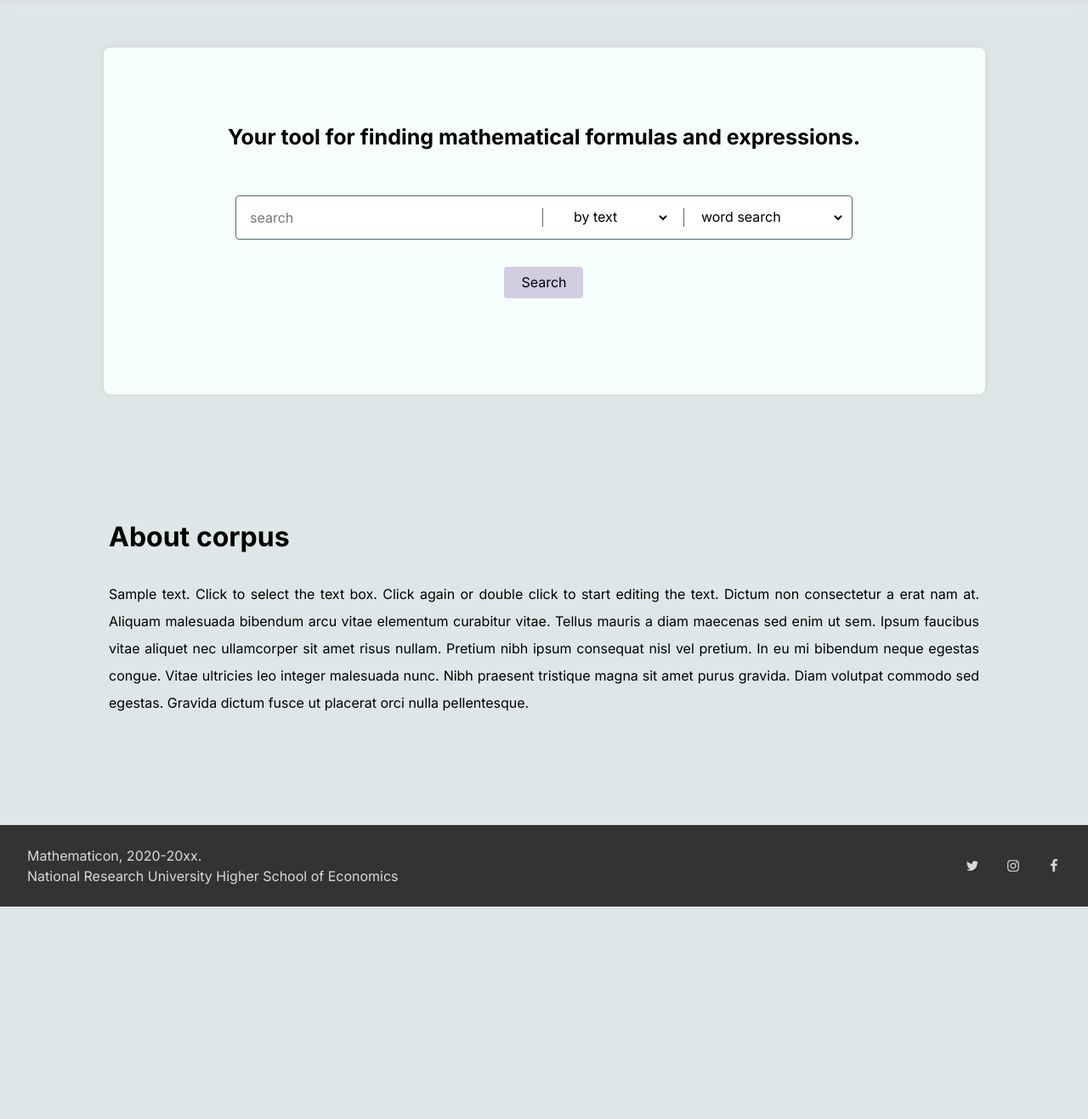
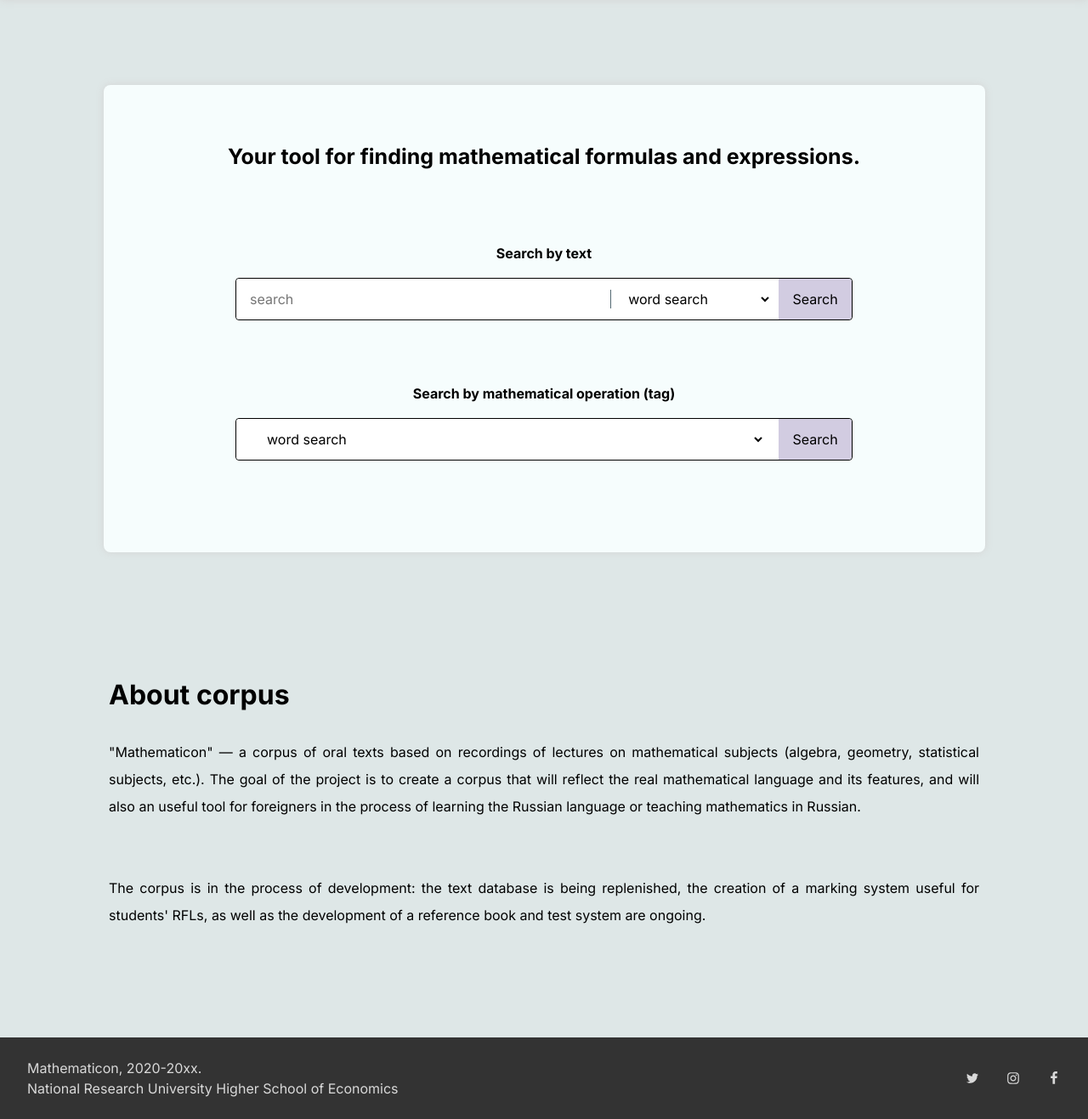
Before and after one commit to vknyazkova/mathematicon_mathIR, a Flask app: a page that uses mathematicon/webui/templates/home.html in a window 1280 px wide. Shown: the part 75-1392 px from the top of the page at 85% size. Before the commit the page ends 1142 px from the top, so only its background shows below. Run offline with Flask 3, Linux system fonts and the light colour scheme.

Commit message:
added taf search

```diff
--- a/mathematicon/webui/index.py
+++ b/mathematicon/webui/index.py
@@ -34,7 +34,7 @@ def result(lang):
     else:
         userid = None
         starring = "false"
-    if request.args['query_type'] == 'text':
+    if request.args['query']:
         search_type = request.args.get('search_type', 'lemma')
         query_info, sents_info = text_search.search(query, userid, search_type)
     elif request.args['query_type'] == 'formula':
--- a/mathematicon/webui/static/css/home.css
+++ b/mathematicon/webui/static/css/home.css
@@ -9,10 +9,10 @@
 }
 .home-container1 {
   width: 1037px;
-  height: 408px;
+  height: 550px;
   display: flex;
   box-shadow: 0px 0px 10px 0px #d4d4d4;
-  margin-top: 56px;
+  margin-top: 100px;
   align-items: center;
   border-radius: var(--dl-radius-radius-radius8);
   flex-direction: column;
@@ -63,3 +63,71 @@
     padding-right: var(--dl-space-space-twounits);
   }
 }
+.search-container {
+  width: 100%;
+  display: flex;
+  align-items: center;
+  flex-direction: row;
+  justify-content: center;
+  margin-top: 20px;
+  height: 50px;
+  border-width: 1px;
+  border-color: border-color: var(--dl-color-site-darkcyan);
+  border-radius: var(--dl-radius-radius-radius4);
+}
+
+.search-select2 {
+  margin: var(--dl-space-space-unit);
+  border-width: 0px;
+  padding-left: var(--dl-space-space-unit);
+  padding-right: var(--dl-space-space-unit);
+  background: white;
+  width: 100%;
+}
+.search-container2 {
+  width: 100%;
+  height: 100%;
+  display: flex;
+  align-items: center;
+  border-radius: var(--dl-radius-radius-radius4);
+  flex-direction: row;
+  justify-content: center;
+  background-color: var(--dl-color-gray-white);
+}
+.search-search2 {
+  width: 70%;
+  height: 165px;
+  display: flex;
+  position: relative;
+  align-items: center;
+  flex-direction: column;
+  justify-content: center;
+}
+
+.search-button {
+  width: 93px;
+  height: 100%;
+  align-self: center;
+  margin: 0;
+  transition: 0.3s;
+  border-width: 0px;
+  background-color: var(--dl-color-site-lightpp);
+  border-top-left-radius: 0;
+  border-bottom-left-radius: 0;
+}
+.welcome-text {
+  margin-bottom: 20px;
+}
+.search-container1 {
+  width: 100%;
+  height: 100%px;
+  display: flex;
+  align-items: center;
+  border-width: 0px;
+  border-radius: var(--dl-radius-radius-radius4);
+  border-top-right-radius: 0;
+  border-bottom-right-radius: 0;
+  flex-direction: row;
+  justify-content: flex-end;
+  background-color: var(--dl-color-gray-white);
+}
--- a/mathematicon/webui/static/css/style.css
+++ b/mathematicon/webui/static/css/style.css
@@ -509,9 +509,6 @@
 .first-link {
 margin-left: 0;
 }
-input[type=radio]#pink-radio {
-            accent-color: #ba7fc1ff;
-        }
 textarea:focus, input:focus{
     outline: none;
 }
@@ -531,9 +528,6 @@ textarea:focus, input:focus{
   width: 20px;
   cursor: pointer;
 }
-.search-container{
-  width: 100%
-}
 
 .search-search {
   width: 70%;
@@ -545,27 +539,9 @@ textarea:focus, input:focus{
   flex-direction: column;
   justify-content: center;
 }
-.search-container {
-  width: 100%;
-  display: flex;
-  align-items: center;
-  flex-direction: column;
-  justify-content: center;
-}
-.search-container1 {
-  width: 100%;
-  display: flex;
-  align-items: center;
-  border-color: var(--dl-color-site-darkcyan);
-  border-width: 1px;
-  border-radius: var(--dl-radius-radius-radius4);
-  flex-direction: row;
-  justify-content: flex-end;
-  background-color: var(--dl-color-gray-white);
-}
 .search-textinput {
   width: 100%;
-  height: 50px;
+  height: 48px;
   border-width: 0px;
   border-radius: 0px;
   background-color: transparent;
@@ -594,12 +570,14 @@ textarea:focus, input:focus{
 }
 .search-button {
   width: 93px;
-  height: 37px;
+  height: 100%;
   align-self: center;
-  margin-top: var(--dl-space-space-twounits);
+  margin: 0;
   transition: 0.3s;
   border-width: 0px;
   background-color: var(--dl-color-site-lightpp);
+  border-top-left-radius: 0;
+  border-bottom-left-radius: 0;
 }
 .search-button:hover {
   border: none;
--- a/mathematicon/webui/templates/home.html
+++ b/mathematicon/webui/templates/home.html
@@ -164,12 +164,12 @@
   {% endif %}
 {% endwith %}
         <div class="home-container1">
-          <p class="home-text"
+          <p class="home-text welcome-text"
              data-ru="Ваш инструмент для поиска математических выражений."
              data-en="Your tool for finding mathematical formulas and expressions.">
           </p>
           <form action="/result_{{main_lan}}" method="get" name="form" class="search-search">
-            <div class="search-container">
+            <h4 data-en="Search by text" data-ru="Поиск по тексту"></h4>
               <div class="search-container">
                 <div class="search-container1">
                   <input
@@ -180,36 +180,62 @@
                     name="query"
                     value=""
                   />
-                  <select required="" name="query_type" class="search-select">
-                    <option value="text" selected="" data-en="by text" data-ru="по тексту"></option>
-                    <option value="formula" data-en="by formula"  data-ru="по формуле" disabled></option>
+                  <select required="" name="search_type" class="search-select1">
+                    <option value="lemma" selected="" data-en="word search"  data-ru="обычный поиск"></option>
+                    <option value="word" data-en="exact form search" data-ru="точный поиск" disabled></option>
                   </select>
-                  <select required="" name="search_type" class="search-select1">
+                </div>
+                <button type="submit" class="search-button button">
+                  <span data-en="Search" data-ru="Найти"></span>
+                </button>
+              </div>
+          </form>
+          <form action="/result_{{main_lan}}" method="get" name="form" class="search-search2">
+            <h4 data-en="Search by mathematical operation (tag)" data-ru="Поиск по математическому дейтсвию (тэгу)"></h4>
+              <div class="search-container">
+                <div class="search-container2">
+                  <select required="" name="tag" class="search-select2">
+                    <option value="lemma" selected="" data-en="word search"  data-ru="обычный поиск"></option>
+                    <option value="lemma" selected="" data-en="word search"  data-ru="обычный поиск"></option>
+                    <option value="lemma" selected="" data-en="word search"  data-ru="обычный поиск"></option>
+                    <option value="lemma" selected="" data-en="word search"  data-ru="обычный поиск"></option>
+                    <option value="lemma" selected="" data-en="word search"  data-ru="обычный поиск"></option>
+                    <option value="lemma" selected="" data-en="word search"  data-ru="обычный поиск"></option>
+                    <option value="lemma" selected="" data-en="word search"  data-ru="обычный поиск"></option>
+                    <option value="lemma" selected="" data-en="word search"  data-ru="обычный поиск"></option>
+                    <option value="lemma" selected="" data-en="word search"  data-ru="обычный поиск"></option>
                     <option value="lemma" selected="" data-en="word search"  data-ru="обычный поиск"></option>
                     <option value="word" data-en="exact form search" data-ru="точный поиск"></option>
                   </select>
                 </div>
                 <button type="submit" class="search-button button">
-                  <span data-en="Search" data-ru="Поиск"></span>
+                  <span data-en="Search" data-ru="Найти"></span>
                 </button>
               </div>
-            </div>
           </form>
         </div>
         <div class="home-container6">
           <h1 class="home-text3" data-en="About corpus" data-ru="О корпусе"></h1>
           <span class="home-text4"
-                data-en="Sample text. Click to select the text box. Click again or double
-            click to start editing the text. Dictum non consectetur a erat nam
-            at. Aliquam malesuada bibendum arcu vitae elementum curabitur vitae.
-            Tellus mauris a diam maecenas sed enim ut sem. Ipsum faucibus vitae
-            aliquet nec ullamcorper sit amet risus nullam. Pretium nibh ipsum
-            consequat nisl vel pretium. In eu mi bibendum neque egestas congue.
-            Vitae ultricies leo integer malesuada nunc. Nibh praesent tristique
-            magna sit amet purus gravida. Diam volutpat commodo sed egestas.
-            Gravida dictum fusce ut placerat orci nulla pellentesque."
-                data-ru="О корпусе"
+                data-en='"Mathematicon" — a corpus of oral texts based
+                 on recordings of lectures on mathematical subjects (algebra, geometry,
+                 statistical subjects, etc.). The goal of the project is to create
+                 a corpus that will reflect the real mathematical language and its features, and will also
+                 an useful tool for foreigners in the process of learning the Russian language or teaching mathematics in Russian.'
+                data-ru='"Математикон" — корпус устных текстов, основанный
+                на записях лекций по математическим предметам (алгебре, геометрии,
+                статистике и т.д.). Цель проекта - создать корпус, который будет отражать реальный повседневный математический язык
+                 и его особенности, а также станет полезным инструментом иностранцам в процессе изучения русского языка
+                 или обучения математике на русском.'
           >
+          </span>
+          <span class="home-text4"
+                data-en="The corpus is in the process of development: the text database is being replenished,
+          the creation of a marking system useful for students' RFLs, as well as the development of a reference book
+          and test system are ongoing."
+                data-ru="Корпус находится в процессе разработки: продолжается пополнение базы текстов, создание полезной для
+                РКИ студентов системы разметки, а также разработка справочника и системы тестов.">
+
           </span>
         </div>
         <footer class="footer-footer">
```
Also changed, not shown: mathematicon/webui/static/css/result.css (+16 -1 lines), mathematicon/webui/templates/result.html (+4 -8 lines), data/mathematicon.db.
